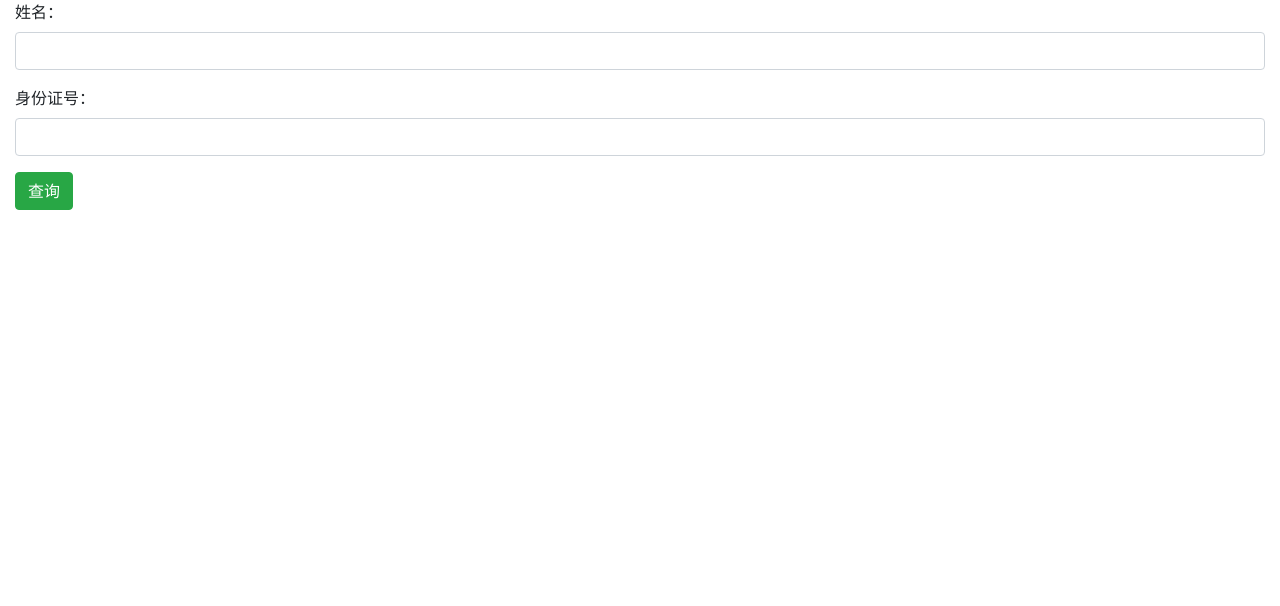
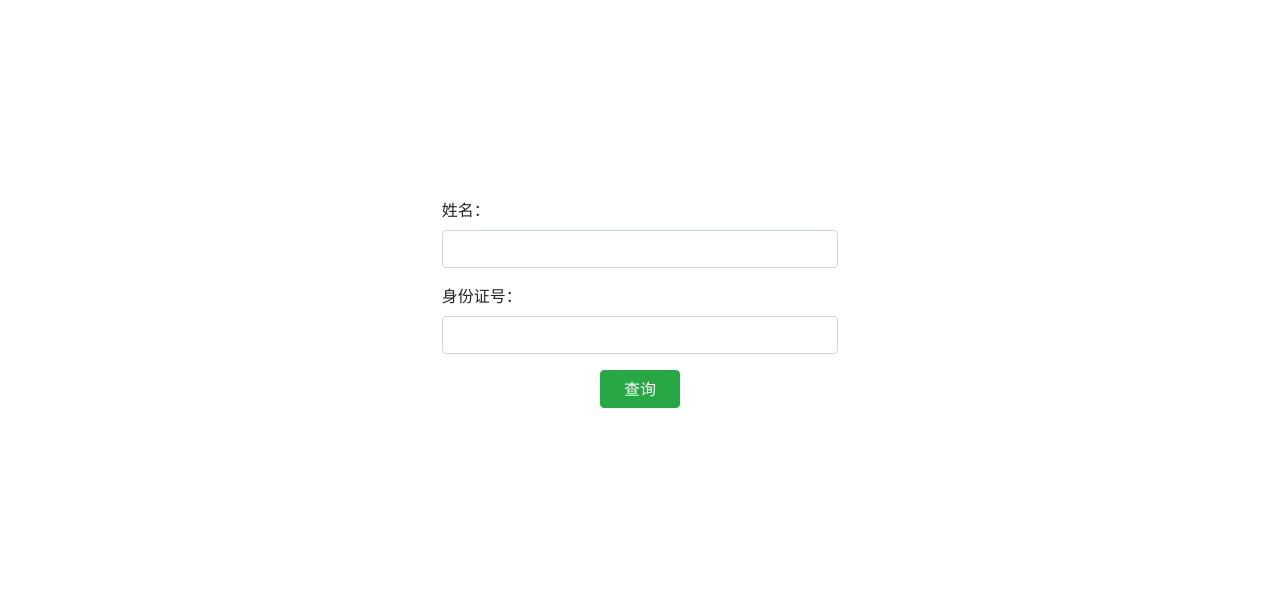
Before and after one commit to liuxin30/django_user, a Django app: page /fee/ in a window 1280 px wide. Shown: the top 606 px of the page. Run offline with Django 3.2, Linux system fonts and the light colour scheme; some libraries are stand-ins or nearby versions.

Commit message:
[UPDATE]第二次提交

```diff
--- a/mysite/fee/apps.py
+++ b/mysite/fee/apps.py
@@ -3,3 +3,4 @@ from django.apps import AppConfig
 
 class FeeConfig(AppConfig):
     name = 'fee'
+    verbose_name = "缴费"
--- a/mysite/fee/forms.py
+++ b/mysite/fee/forms.py
@@ -13,12 +13,16 @@ class InfoForm(forms.ModelForm):
         }
 
     def clean(self):
-        name = self.cleaned_data['name']
-        id_num = self.cleaned_data['id_num']
-
-        info = Info.objects.get(name=name)
-        if info.id_num != id_num:
-            self.cleaned_data["message"] = "姓名或身份证号错误"
-            raise forms.ValidationError('姓名或身份证号错误')
-        self.cleaned_data["fee"] = info.fee
+        try:
+            name = self.cleaned_data['name']
+            id_num = self.cleaned_data['id_num']
+        except KeyError:
+            self.cleaned_data["message"] = "姓名或身份证号不能为空！请重新输入"
+            raise forms.ValidationError('姓名或身份证号不能为空')
+        else:
+            info = Info.objects.get(name=name)
+            if info.id_num != id_num:
+                self.cleaned_data["message"] = "姓名或身份证号错误！请重新输入"
+                raise forms.ValidationError('姓名或身份证号错误')
+            self.cleaned_data["fee"] = info.fee
         return self.cleaned_data
--- a/mysite/fee/models.py
+++ b/mysite/fee/models.py
@@ -3,10 +3,13 @@ from django.db import models
 
 # Create your models here.
 class Info(models.Model):
-    name = models.CharField(max_length=100)
-    id_num = models.CharField(max_length=100)
-    fee = models.CharField(max_length=100)
-    pub_date = models.DateTimeField()
+    name = models.CharField(max_length=100, verbose_name="姓名")
+    id_num = models.CharField(max_length=100, verbose_name="身份证号")
+    fee = models.CharField(max_length=100, verbose_name="费用")
+    pub_date = models.DateTimeField(auto_now_add=True)
 
     def __str__(self):
         return self.name
+
+    class Meta:
+        verbose_name_plural = "缴费信息"
--- /dev/null
+++ b/mysite/fee/static/fee/style.css
@@ -0,0 +1,24 @@
+div {
+
+}
+form.form-center {
+  margin: 50% auto;
+}
+
+.button-center {
+  margin: auto 40%;
+  width: 20%;
+}
+
+div.show-text {
+  margin: 50% auto;
+}
+
+p.show-text {
+  font-size: 35;
+  text-align: center;
+}
+
+p.err-msg {
+  color: dc3545;
+}
--- a/mysite/fee/templates/fee/index.html
+++ b/mysite/fee/templates/fee/index.html
@@ -1,20 +1,21 @@
 {% load static %}
-
+<link rel="stylesheet" type="text/css" href="{% static 'fee/style.css'%}">
 <html lang="zh-CN">
 <head>
     <meta charset="UTF-8">
     <meta http-equiv="X-UA-Compatible" content="IE=edge">
     <meta name="viewport" content="width=device-width, initial-scale=1, maximum-scale=1, user-scalable=no">
-    <title>{% block title %}{% endblock %}</title>
+    <title></title>
 
     <!-- Bootstrap CSS -->
     <link rel="stylesheet" href="{% static 'bootstrap/css/bootstrap.min.css' %}">
-
-    {% block header_extends %}{% endblock %}
 </head>
 <body>
 <div class="container-fluid">
-    <form class="form-horizontal" action="/fee/show/" method="post">
+    <div class="row">
+        <div class="col-xs-6 col-md-4"></div>
+        <div class="col-xs-6 col-md-4">
+            <form class="form-horizontal form-center" action="/fee/show/" method="post">
                 {% csrf_token %}
                 <div class="form-group">
                     <label class="col-xs-2 control-label">姓名：</label>
@@ -28,19 +29,22 @@
                         <input type="text" class="form-control" name="id_num" id="id_id_num">
                     </div>
                 </div>
-        <button type="submit" class="btn btn-success">查询</button>
+                <div class="form-group">
+                    <div class="col-xs-6">
+                         <p class="err-msg">{{ message }}</p>
+                    </div>
+                </div>
+                <div class="form-group">
+                    <div class="col-xs-6">
+                         <button type="submit" class="btn btn-success button-center">查询</button>
+                    </div>
+                </div>
             </form>
-
-<!--    <form action="/fee/show/" method="post">-->
-<!--        {% csrf_token %}-->
-<!--        {% for field in form %}-->
-<!--        <label for="{{ field.id_for_label }}">{{ field.label }}</label>-->
-<!--        <li>{{ field }}</li>-->
-<!--        {% endfor %}-->
-<!--        {{ form.media }}-->
-<!--        <input type="submit" value="Submit">-->
-<!--    </form>-->
-    <p>{{ message }}</p>
+           <div class="form-group">
+        </div>
+        <div class="col-xs-6 col-md-4"></div>
+    </div>
+    </div>
 </div>
 </body>
 </html>
```
Also changed, not shown: mysite/fee/admin.py (+7 -1 lines), mysite/fee/templates/fee/show.html (+24 -6 lines). Lines whose indentation alone changed are shown as unchanged.
